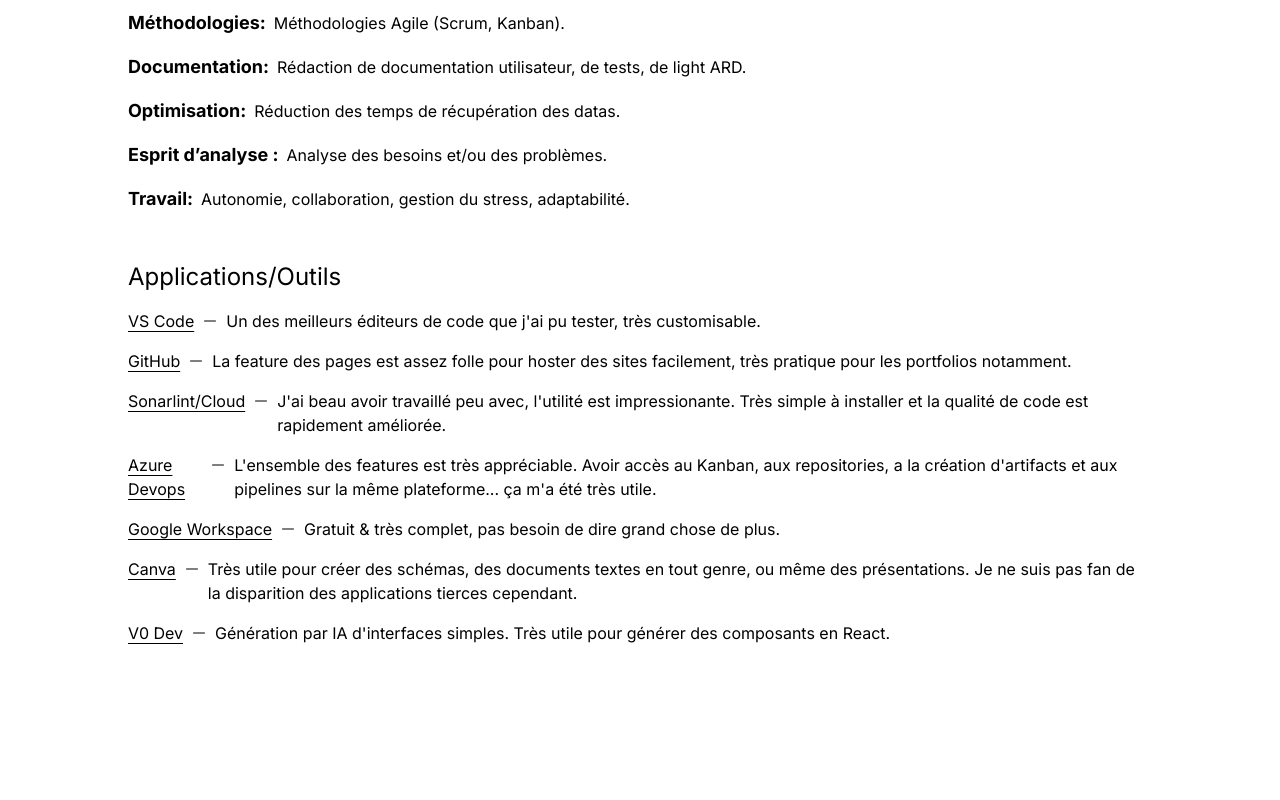
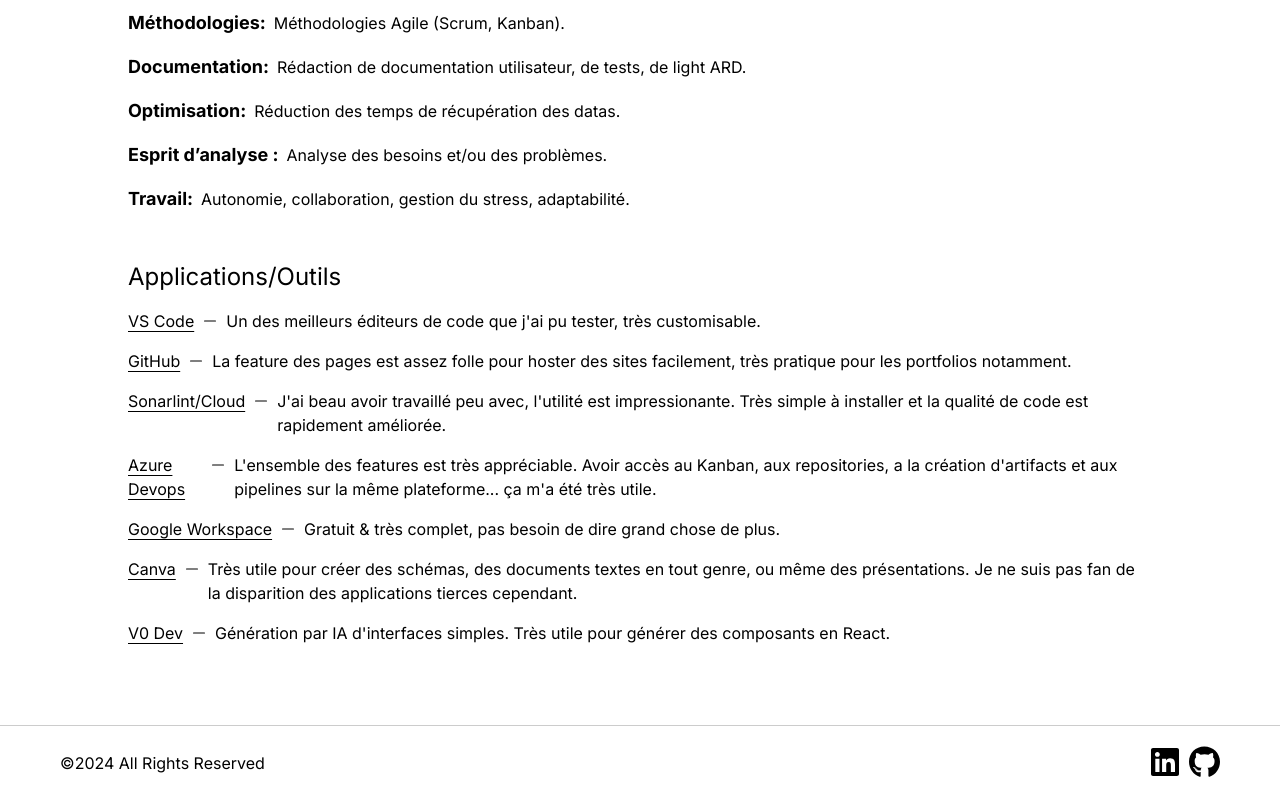
Before and after one commit to ThomasC317/websiteV2, a Next.js app: page /work in a window 1280 px wide. Shown: the part 4512-5312 px from the top of the page. Before the commit the page ends 5237 px from the top, so only its background shows below. Built offline with nearby package versions, Linux system fonts and the light colour scheme.

Commit message:
adding footer

```diff
--- a/app/work/page.tsx
+++ b/app/work/page.tsx
@@ -4,6 +4,8 @@ import Link from "next/link";
 import { Button } from "@/components/ui/button";
 import Navbar from "@/components/component/navbar";
 import React, { useState } from 'react';
+import Footer from "@/components/component/footer/footer";
+import Trema from "@/components/component/trema";
 
 const Experiences = () => {
 
@@ -337,13 +339,9 @@ const handleCompanyChange = (e) => {
           </div>
         </div>
       </main>
+      <Footer></Footer>
     </div>
   );
 };
 
 export default Experiences;
-
-
-const Trema = () => {
-  return (<svg xmlns="http://www.w3.org/2000/svg" width="1em" height="1em" fill="currentColor" viewBox="0 0 256 256" class="mt-1 shrink-0"><path d="M224,128a8,8,0,0,1-8,8H40a8,8,0,0,1,0-16H216A8,8,0,0,1,224,128Z"></path></svg>)
-}
--- /dev/null
+++ b/components/component/footer/footer.css
@@ -0,0 +1,44 @@
+.footer {
+    background-color: white;
+    border-top: 1px solid #ccc;
+    padding: 20px 0;
+    text-align: center;
+  }
+
+  .footer-content {
+    display: flex;
+    justify-content: space-between;
+    align-items: center;
+    max-width: 1200px;
+    margin: 0 auto;
+    padding: 0 20px;
+  }
+
+  .footer-left {
+    display: flex;
+    flex-direction: column;
+    align-items: flex-start;
+  }
+
+  .footer-left p {
+    margin: 0;
+    padding: 5px 0;
+  }
+
+  .footer-right {
+    display: flex;
+    gap: 10px;
+  }
+
+  .footer-right a {
+    color: black;
+    transition: color 0.3s ease;
+  }
+
+  .footer-right a:hover {
+    color: #0073b1; /* LinkedIn color */
+  }
+
+  .footer-right a:nth-child(2):hover {
+    color: #333; /* GitHub color */
+  }
--- /dev/null
+++ b/components/component/footer/footer.tsx
@@ -0,0 +1,26 @@
+import React from 'react';
+import { FontAwesomeIcon } from '@fortawesome/react-fontawesome';
+import { faLinkedin, faGithub } from '@fortawesome/free-brands-svg-icons';
+import './footer.css'; // Import the CSS file
+
+const Footer = () => {
+  return (
+    <footer className="footer">
+      <div className="footer-content">
+        <div className="footer-left">
+          <p>©2024 All Rights Reserved</p>
+        </div>
+        <div className="footer-right">
+          <a href="https://www.linkedin.com/in/thomas-cerdera-305ab3153/" target="_blank" rel="noopener noreferrer">
+            <FontAwesomeIcon icon={faLinkedin} size="2x" />
+          </a>
+          <a href="https://github.com/ThomasC317" target="_blank" rel="noopener noreferrer">
+            <FontAwesomeIcon icon={faGithub} size="2x" />
+          </a>
+        </div>
+      </div>
+    </footer>
+  );
+};
+
+export default Footer;
--- a/components/component/navbar.tsx
+++ b/components/component/navbar.tsx
@@ -13,7 +13,7 @@ const Navbar = () => {
           <Link href="/work" className="hover:underline" prefetch={false}>
             Mon Travail
           </Link>
-          <Link href="#" className="hover:underline" prefetch={false}>
+          <Link href="/blog" className="hover:underline" prefetch={false}>
             Blog
           </Link>
           <Link href="#" className="hover:underline" prefetch={false}>
--- /dev/null
+++ b/components/component/trema.tsx
@@ -0,0 +1,5 @@
+const Trema = () => {
+    return (<svg xmlns="http://www.w3.org/2000/svg" width="1em" height="1em" fill="currentColor" viewBox="0 0 256 256" class="mt-1 shrink-0"><path d="M224,128a8,8,0,0,1-8,8H40a8,8,0,0,1,0-16H216A8,8,0,0,1,224,128Z"></path></svg>)
+  }
+
+ export default Trema;
```
Also changed, not shown: 1 other file (tests, documents, lock files or other folders).
